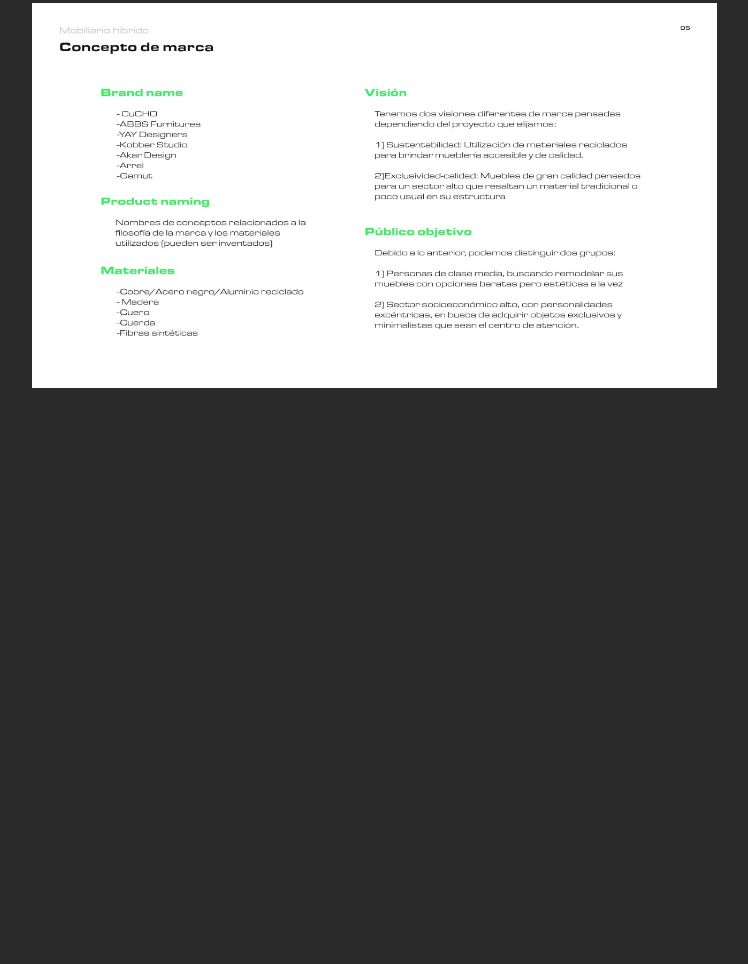
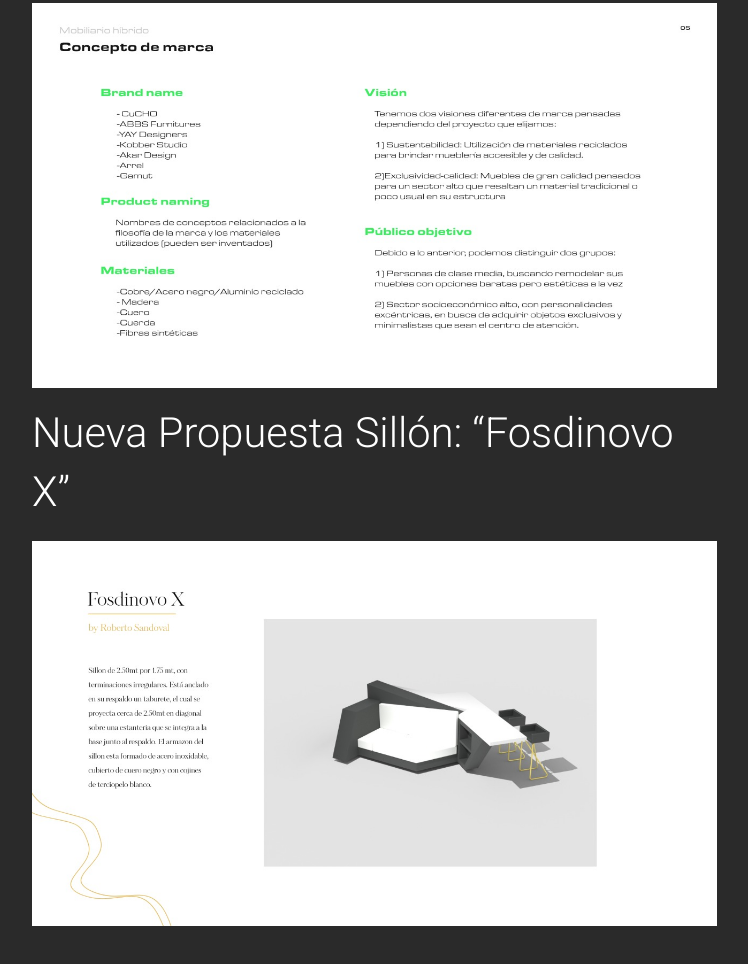
Before and after one commit to RobertSando2/RobertSando2.github.io, a plain HTML site: page docs/grupo-6/index.html in a window 1280 px wide. Shown: the part 4885-5849 px from the top of the page, without its empty margins (383-1131 px from the left). Before the commit the page ends 5349 px from the top, so only its background shows below. Drawn offline with nearby package versions, Linux system fonts and the light colour scheme; some packages are replaced by stand-ins of ours; a script that the page names is missing.

Commit message:
carga 25-03-2021

```diff
--- a/docs/grupo-6/index.html
+++ b/docs/grupo-6/index.html
@@ -341,6 +341,8 @@
 <p><img src="/img/PaletadeMateriales.jpg" alt="Imagen Simple"></p>
 <h1 id="marca">Marca</h1>
 <p><img src="/img/Grupo6_conceptodemarca.jpeg" alt="Imagen Simple"></p>
+<h1 id="nueva-propuesta-sillón-fosdinovo-x">Nueva Propuesta Sillón: &ldquo;Fosdinovo X&rdquo;</h1>
+<p><img src="/img/Fosdinovo.jpeg" alt="Imagen Simple"></p>
 
 </div>
 </div>
```
Also changed, not shown: img/Fosdinovo.jpeg (added).
